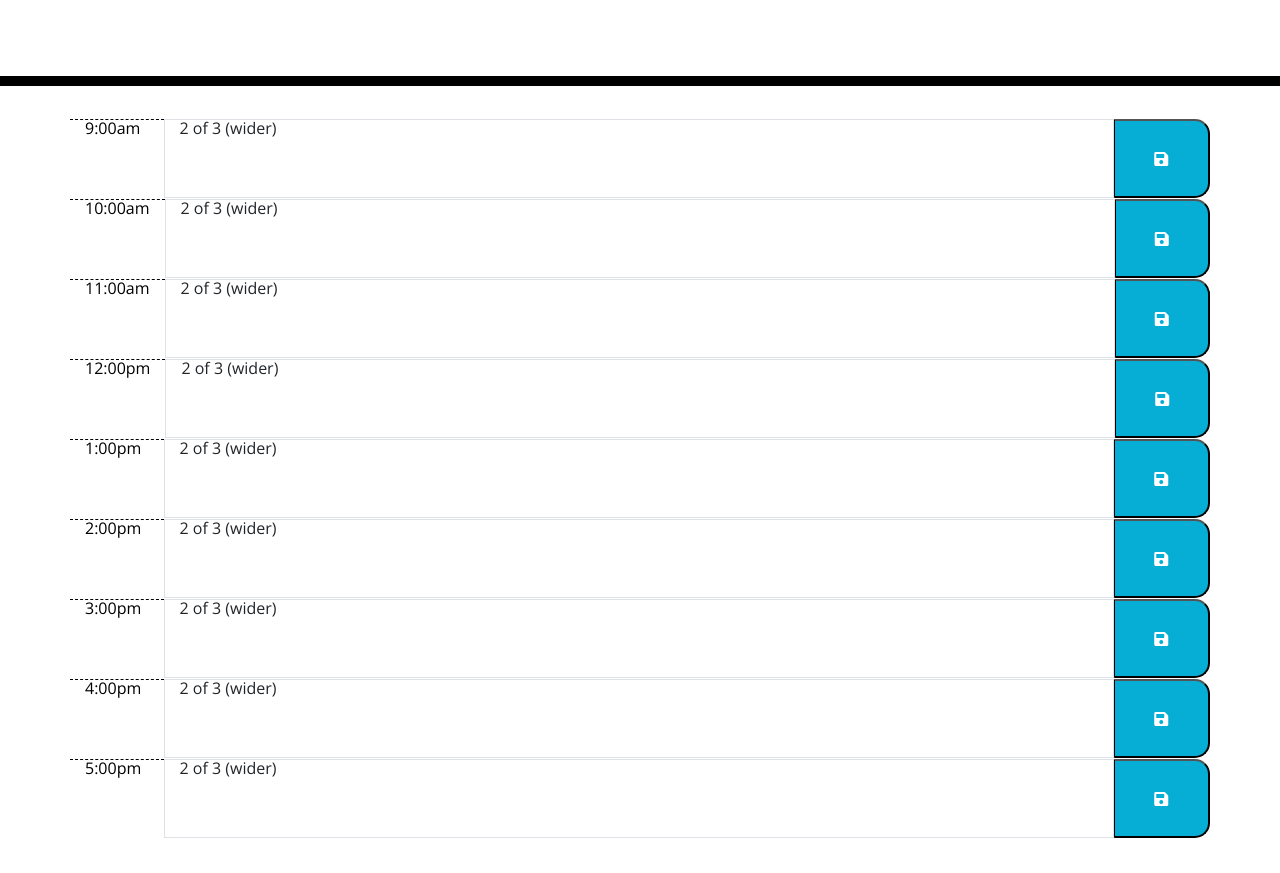
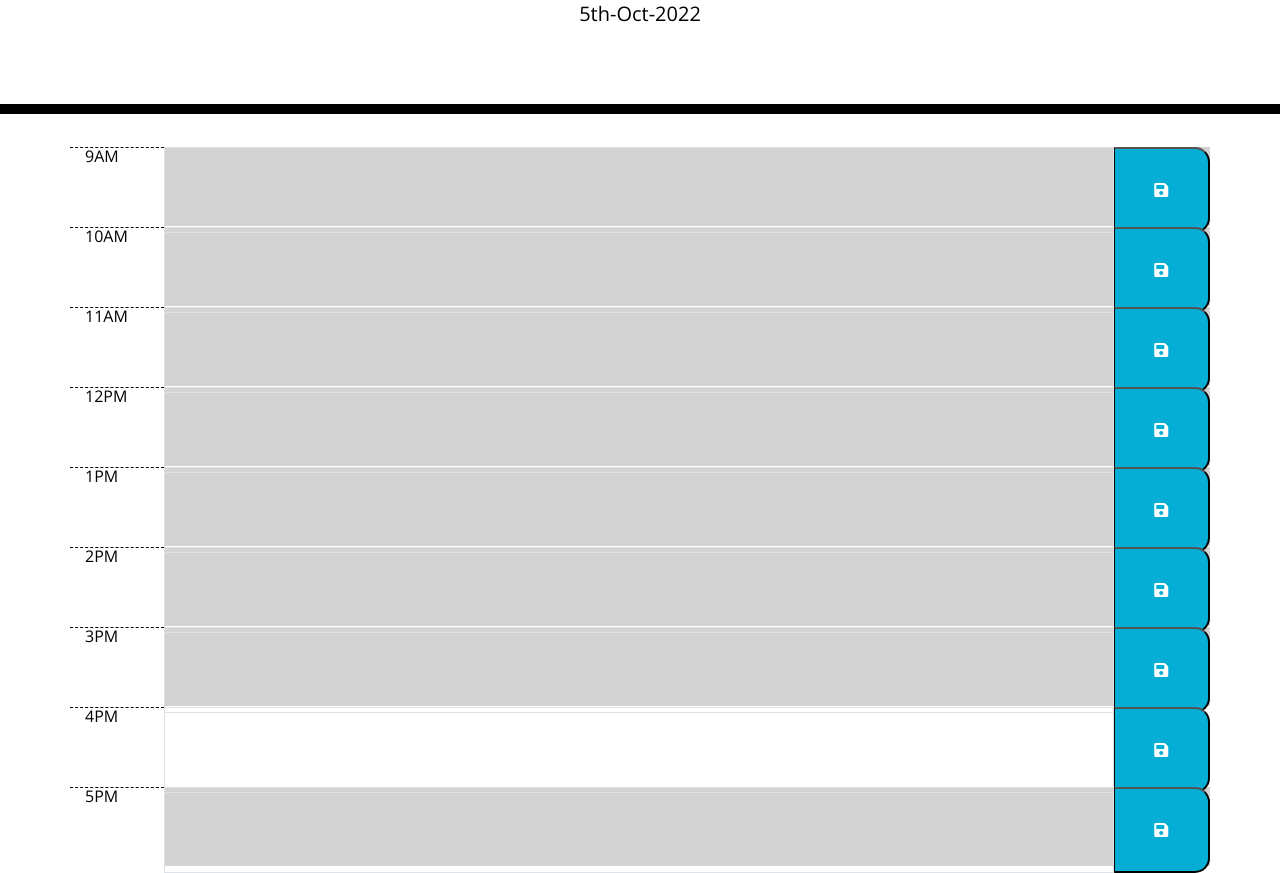
Before and after one commit to chrischarlesgibson/work-day-scheduler, a plain HTML site: page Develop/index.html in a window 1280 px wide. Shown: the part 218-1091 px from the top of the page. Before the commit the page ends 1056 px from the top, so only its background shows below. Drawn offline with nearby package versions, Linux system fonts and the light colour scheme.

Commit message:
add color coding of time bloacks using moment js

```diff
--- a/Develop/index.html
+++ b/Develop/index.html
@@ -25,56 +25,77 @@
   <body>
     <header class="jumbotron">
       <h1 class="display-3">Work Day Scheduler</h1>
-      <p class="lead">A simple calendar app for scheduling your work day</p>
+      <p class="description">
+        A simple calendar app for scheduling your work day
+      </p>
       <p id="currentDay" class="lead"></p>
     </header>
-    <div class="container">
-      <div class="row">
-        <div class="col hour">9:00am</div>
-        <div class="col-10 border">2 of 3 (wider)</div>
-        <button class="col saveBtn fas fa-save"></button>
+
+    <main class="container">
+      <div class="row" id="nineAM">
+        <div class="col hour">9AM</div>
+        <textarea class="col-10 border"></textarea>
+        <button class="col saveBtn">
+          <i class="fas fa-save d-flex justify-content-center"></i>
+        </button>
       </div>
-      <div class="row">
-        <div class="col hour">10:00am</div>
-        <div class="col-10 border">2 of 3 (wider)</div>
-        <button class="col saveBtn fas fa-save"></button>
+      <div class="row" id="tenAM">
+        <div class="col hour">10AM</div>
+        <textarea class="col-10 border"></textarea>
+        <button class="col saveBtn">
+          <i class="fas fa-save d-flex justify-content-center"></i>
+        </button>
       </div>
-      <div class="row">
-        <div class="col hour">11:00am</div>
-        <div class="col-10 border">2 of 3 (wider)</div>
-        <button class="col saveBtn fas fa-save"></button>
+      <div class="row" id="elevenAM">
+        <div class="col hour">11AM</div>
+        <textarea class="col-10 border"></textarea>
+        <button class="col saveBtn">
+          <i class="fas fa-save d-flex justify-content-center"></i>
+        </button>
       </div>
-      <div class="row">
-        <div class="col hour">12:00pm</div>
-        <div class="col-10 border">2 of 3 (wider)</div>
-        <button class="col saveBtn fas fa-save"></button>
+      <div class="row" id="twelvePM">
+        <div class="col hour">12PM</div>
+        <textarea class="col-10 border"></textarea>
+        <button class="col saveBtn">
+          <i class="fas fa-save d-flex justify-content-center"></i>
+        </button>
       </div>
-      <div class="row">
-        <div class="col hour">1:00pm</div>
-        <div class="col-10 border">2 of 3 (wider)</div>
-        <button class="col saveBtn fas fa-save"></button>
+      <div class="row" id="onePM">
+        <div class="col hour">1PM</div>
+        <textarea class="col-10 border"></textarea>
+        <button class="col saveBtn">
+          <i class="fas fa-save d-flex justify-content-center"></i>
+        </button>
       </div>
-      <div class="row">
-        <div class="col hour">2:00pm</div>
-        <div class="col-10 border">2 of 3 (wider)</div>
-        <button class="col saveBtn fas fa-save"></button>
+      <div class="row" id="twoPM">
+        <div class="col hour">2PM</div>
+        <textarea class="col-10 border"></textarea>
+        <button class="col saveBtn">
+          <i class="fas fa-save d-flex justify-content-center"></i>
+        </button>
       </div>
-      <div class="row">
-        <div class="col hour">3:00pm</div>
-        <div class="col-10 border">2 of 3 (wider)</div>
-        <button class="col saveBtn fas fa-save"></button>
+      <div class="row" id="threePM">
+        <div class="col hour">3PM</div>
+        <textarea class="col-10 border"></textarea>
+        <button class="col saveBtn">
+          <i class="fas fa-save d-flex justify-content-center"></i>
+        </button>
       </div>
-      <div class="row">
-        <div class="col hour">4:00pm</div>
-        <div class="col-10 border">2 of 3 (wider)</div>
-        <button class="col saveBtn fas fa-save"></button>
+      <div class="row" id="fourAM">
+        <div class="col hour">4PM</div>
+        <textarea class="col-10 border"></textarea>
+        <button class="col saveBtn">
+          <i class="fas fa-save d-flex justify-content-center"></i>
+        </button>
       </div>
-      <div class="row">
-        <div class="col hour">5:00pm</div>
-        <div class="col-10 border">2 of 3 (wider)</div>
-        <button class="col saveBtn fas fa-save"></button>
+      <div class="row" id="fivePM">
+        <div class="col hour">5PM</div>
+        <textarea class="col-10 border"></textarea>
+        <button class="col saveBtn">
+          <i class="fas fa-save d-flex justify-content-center"></i>
+        </button>
       </div>
-    </div>
+    </main>
 
     <script src="https://cdnjs.cloudflare.com/ajax/libs/jquery/3.2.1/jquery.min.js"></script>
     <script src="https://cdnjs.cloudflare.com/ajax/libs/moment.js/2.24.0/moment.min.js"></script>
--- a/Develop/script.js
+++ b/Develop/script.js
@@ -1 +1,95 @@
-$("#currentDay").text(moment().format("dddd, MMMM Do YYYY"));
+// setting current day header with moment.js
+// $("#currentDay").text(moment().format("dddd, MMMM Do YYYY"));
+
+// Here we want to use setInterval to constantly update the time with moment js
+
+function timeRightNow() {
+  var time = moment().format("Do-MMM-GGGG");
+  $(".lead").text(time);
+}
+timeRightNow();
+setInterval(timeRightNow, 1000);
+
+//pulling time bloack ids and putting them into a variable we can use for the check time fuctino
+var nineAM = $("#nineAM");
+var tenAM = $("#tenAM");
+var elevenAM = $("#elevenAM");
+var twelvePM = $("#twelvePM");
+var onePM = $("#onePM");
+var twoPM = $("#twoPM");
+var threePM = $("#threePM");
+var fourPM = $("#fourPM");
+var fivePM = $("#fivePM");
+
+function timeBlockColors() {
+  var now = moment().format("H");
+  if (now > 9) {
+    nineAM.addClass("past");
+  } else if (now >= 9 && now < 10) {
+    nineAM.addClass("present");
+  } else if (now < 9) {
+    nineAM.addClass("future");
+  }
+  if (now > 10) {
+    tenAM.addClass("past");
+  } else if (now >= 10 && now < 11) {
+    tenAM.addClass("present");
+  } else if (now < 10) {
+    tenAM.addClass("future");
+  }
+  if (now > 11) {
+    elevenAM.addClass("past");
+  } else if (now >= 11 && now < 12) {
+    elevenAM.addClass("present");
+  } else if (now < 11) {
+    elevenAM.addClass("future");
+  }
+  if (now > 12) {
+    twelvePM.addClass("past");
+  } else if (now >= 12 && now < 13) {
+    twelvePM.addClass("present");
+  } else if (now < 12) {
+    twelvePM.addClass("future");
+  }
+  if (now > 13) {
+    onePM.addClass("past");
+  } else if (now >= 13 && now < 14) {
+    onePM.addClass("present");
+  } else if (now < 13) {
+    onePM.addClass("future");
+  }
+  if (now > 14) {
+    twoPM.addClass("past");
+  } else if (now >= 14 && now < 15) {
+    twoPM.addClass("present");
+  } else if (now < 14) {
+    twoPM.addClass("future");
+  }
+  if (now > 15) {
+    threePM.addClass("past");
+  } else if (now >= 15 && now < 16) {
+    threePM.addClass("present");
+  } else if (now < 15) {
+    threePM.addClass("future");
+  }
+  if (now > 16) {
+    fourPM.addClass("past");
+  } else if (now >= 16 && now < 17) {
+    fourPM.addClass("present");
+  } else if (now < 16) {
+    fourPM.addClass("future");
+  }
+  if (now > 17) {
+    fivePM.addClass("past");
+  } else if (now >= 17 && now < 18) {
+    fivePM.addClass("present");
+  } else if (now < 17) {
+    fivePM.addClass("future");
+  }
+}
+timeBlockColors();
+setInterval(timeBlockColors, 1000);
+
+// moment js, you should create moment object that represents spefic times for 9, 10, 11 and so on. and then comapre that moment object to another and if one is more then other then add class. research parse, manipulate and query in moment js, may need these to do.// can also make the grid layout with js and jquery. can create a function to make the each nine rows and columns. since your already made the grid with bootstrap, just replace your css file with the starter one. then after your done you can always go back and redo with jquery and js to make rows. shouldnt change anything bout css or html
+
+//function to check if current time block is greater than or less than cuurent time and then add class of green , red or gray depending on what time it is
```
Also changed, not shown: 1 other file.
